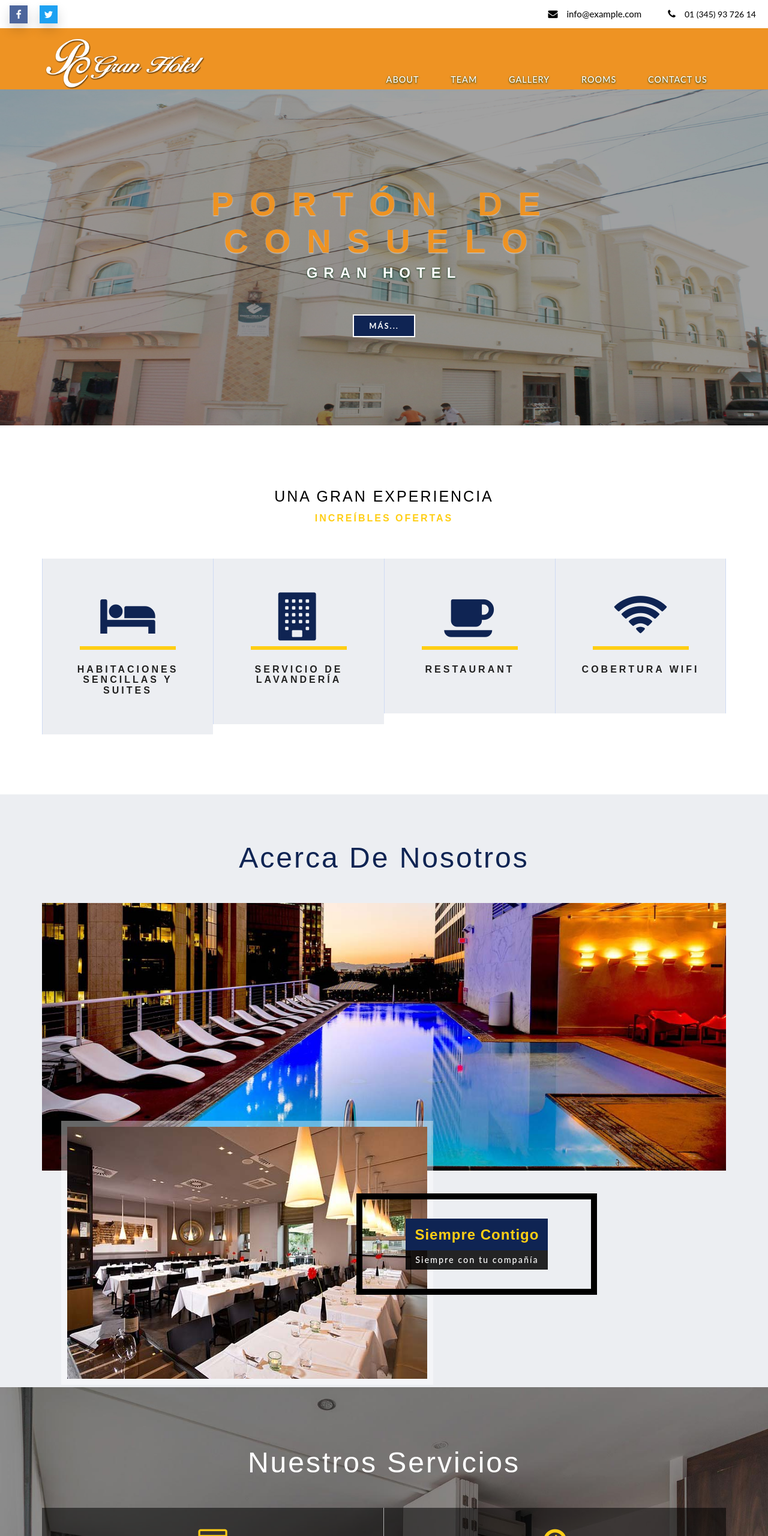
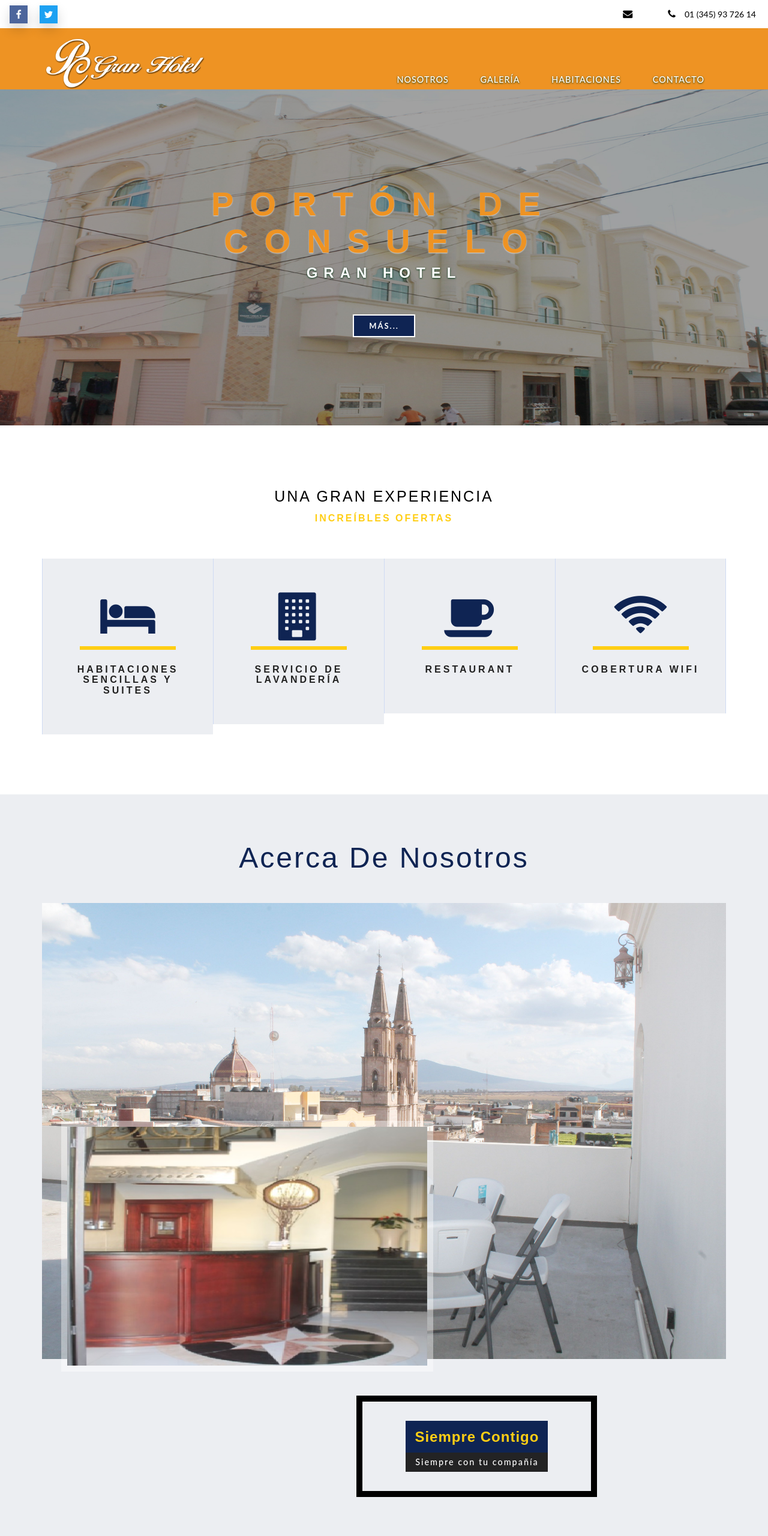
Before and after one commit to betoG7/PortonConsuelo, a plain HTML site: page index.html in a window 1280 px wide. Shown: the top 2560 px of the page at 60% size. Drawn offline with Linux system fonts and the light colour scheme.

Commit message:
imagenes y menu

```diff
--- a/index.html
+++ b/index.html
@@ -37,7 +37,7 @@ Smartphone Compatible web template, free webdesigns for Nokia, Samsung, LG, Sony
 			</div>
 			<div class="contact-bnr-w3-agile">
 				<ul>
-					<li><i class="fa fa-envelope" aria-hidden="true"></i><a href="mailto:info@example.com">INFO@EXAMPLE.COM</a></li>
+					<li><i class="fa fa-envelope" aria-hidden="true"></i><a href="mailto:info@example.com"></a></li>
 					<li><i class="fa fa-phone" aria-hidden="true"></i>01 (345) 93 726 14</li>
 				</ul>
 			</div>
@@ -60,11 +60,11 @@ Smartphone Compatible web template, free webdesigns for Nokia, Samsung, LG, Sony
 					<nav class="menu menu--iris">
 						<ul class="nav navbar-nav menu__list">
 							<li class="menu__item"></li>
-							<li class="menu__item"><a href="#about" class="menu__link scroll">About</a></li>
-							<li class="menu__item"><a href="#team" class="menu__link scroll">Team</a></li>
-							<li class="menu__item"><a href="#gallery" class="menu__link scroll">Gallery</a></li>
-							<li class="menu__item"><a href="#rooms" class="menu__link scroll">Rooms</a></li>
-							<li class="menu__item"><a href="#contact" class="menu__link scroll">Contact Us</a></li>
+							<li class="menu__item"><a href="#about" class="menu__link scroll">Nosotros</a></li>
+							<!--li class="menu__item"><a href="#team" class="menu__link scroll">Team</a></li-->
+							<li class="menu__item"><a href="#gallery" class="menu__link scroll">Galería</a></li>
+							<li class="menu__item"><a href="#rooms" class="menu__link scroll">Habitaciones</a></li>
+							<li class="menu__item"><a href="#contact" class="menu__link scroll">Contacto</a></li>
 						</ul>
 					</nav>
 				</div>
@@ -168,9 +168,9 @@ Smartphone Compatible web template, free webdesigns for Nokia, Samsung, LG, Sony
 				   <div class="ab-w3l-spa">
                             <h3 class="title-w3-agileits title-black-wthree">Acerca de nosotros</h3>
 						   <p class="about-para-w3ls"></p>
-						   <img src="images/about.jpg" class="img-responsive" alt="Hair Salon">
+						   <img src="images/img/fotos-del-hotel-026.jpg" class="img-responsive" alt="Hair Salon">
 										<div class="w3l-slider-img">
-											<img src="images/a1.jpg" class="img-responsive" alt="Hair Salon">
+											<img width="600px" height="600px" src="images/img/fotos-del-hotel-004-1.jpg" class="img-responsive" alt="Hair Salon">
 										</div>
                                        <div class="w3ls-info-about">
 										    <h4>Siempre contigo</h4>
@@ -216,7 +216,7 @@ Smartphone Compatible web template, free webdesigns for Nokia, Samsung, LG, Sony
 <section class="portfolio-w3ls" id="gallery">
 		 <h3 class="title-w3-agileits title-black-wthree">Galería</h3>
 				<div class="col-md-3 gallery-grid gallery1">
-					<a href="images/g1.jpg" class="swipebox"><img src="images/img/fotos-del-hotel-010.jpg" class="img-responsive" alt="/">
+					<a href="images/img/fotos-del-hotel-010.jpg" class="swipebox"><img src="images/img/fotos-del-hotel-010.jpg" class="img-responsive" alt="/">
 						<div class="textbox">
 						<h4>Resort Inn</h4>
 							<p><i class="fa fa-picture-o" aria-hidden="true"></i></p>
@@ -224,7 +224,7 @@ Smartphone Compatible web template, free webdesigns for Nokia, Samsung, LG, Sony
 				</a>
 				</div>
 				<div class="col-md-3 gallery-grid gallery1">
-					<a href="images/g2.jpg" class="swipebox"><img src="images/img/fotos-del-hotel-003.jpg" class="img-responsive" alt="/">
+					<a href="images/img/fotos-del-hotel-003.jpg" class="swipebox"><img src="images/img/fotos-del-hotel-003.jpg" class="img-responsive" alt="/">
 						<div class="textbox">
 						<h4>Resort Inn</h4>
 							<p><i class="fa fa-picture-o" aria-hidden="true"></i></p>
@@ -232,7 +232,7 @@ Smartphone Compatible web template, free webdesigns for Nokia, Samsung, LG, Sony
 				</a>
 				</div>
 				<div class="col-md-3 gallery-grid gallery1">
-					<a href="images/g3.jpg" class="swipebox"><img src="images/img/fotos-del-hotel-012.jpg" class="img-responsive" alt="/">
+					<a href="images/img/fotos-del-hotel-012.jpg" class="swipebox"><img src="images/img/fotos-del-hotel-012.jpg" class="img-responsive" alt="/">
 						<div class="textbox">
 						<h4>Resort Inn</h4>
 							<p><i class="fa fa-picture-o" aria-hidden="true"></i></p>
@@ -240,7 +240,7 @@ Smartphone Compatible web template, free webdesigns for Nokia, Samsung, LG, Sony
 				</a>
 				</div>
 				<div class="col-md-3 gallery-grid gallery1">
-					<a href="images/g4.jpg" class="swipebox"><img src="images/img/fotos-del-hotel-026.jpg" class="img-responsive" alt="/">
+					<a href="images/img/fotos-del-hotel-026.jpg" class="swipebox"><img src="images/img/fotos-del-hotel-026.jpg" class="img-responsive" alt="/">
 						<div class="textbox">
 						<h4>Resort Inn</h4>
 							<p><i class="fa fa-picture-o" aria-hidden="true"></i></p>
@@ -248,7 +248,7 @@ Smartphone Compatible web template, free webdesigns for Nokia, Samsung, LG, Sony
 				</a>
 				</div>
 				<div class="col-md-3 gallery-grid gallery1">
-					<a href="images/g5.jpg" class="swipebox"><img src="images/img/fotos-del-hotel-004-1.jpg" class="img-responsive" alt="/">
+					<a href="images/img/fotos-del-hotel-004-1.jpg" class="swipebox"><img src="images/img/fotos-del-hotel-004-1.jpg" class="img-responsive" alt="/">
 						<div class="textbox">
 						<h4>Resort Inn</h4>
 							<p><i class="fa fa-picture-o" aria-hidden="true"></i></p>
@@ -256,7 +256,7 @@ Smartphone Compatible web template, free webdesigns for Nokia, Samsung, LG, Sony
 					</a>
 				</div>
 				<div class="col-md-3 gallery-grid gallery1">
-					<a href="images/g6.jpg" class="swipebox"><img src="images/img/fotos-del-hotel-029.jpg" class="img-responsive" alt="/">
+					<a href="images/img/fotos-del-hotel-029.jpg" class="swipebox"><img src="images/img/fotos-del-hotel-029.jpg" class="img-responsive" alt="/">
 						<div class="textbox">
 						<h4>Resort Inn</h4>
 							<p><i class="fa fa-picture-o" aria-hidden="true"></i></p>
@@ -264,7 +264,7 @@ Smartphone Compatible web template, free webdesigns for Nokia, Samsung, LG, Sony
 				   </a>
 				</div>
 				<div class="col-md-3 gallery-grid gallery1">
-					<a href="images/g6.jpg" class="swipebox"><img src="images/img/fotos-del-hotel-019.jpg" class="img-responsive" alt="/">
+					<a href="images/img/fotos-del-hotel-019.jpg" class="swipebox"><img src="images/img/fotos-del-hotel-019.jpg" class="img-responsive" alt="/">
 						<div class="textbox">
 						<h4>Resort Inn</h4>
 							<p><i class="fa fa-picture-o" aria-hidden="true"></i></p>
@@ -272,7 +272,7 @@ Smartphone Compatible web template, free webdesigns for Nokia, Samsung, LG, Sony
 				   </a>
 				</div>
 				<div class="col-md-3 gallery-grid gallery1">
-					<a href="images/g6.jpg" class="swipebox"><img src="images/img/fotos-del-hotel-032-1.jpg" class="img-responsive" alt="/">
+					<a href="images/img/fotos-del-hotel-032-1.jpg" class="swipebox"><img src="images/img/fotos-del-hotel-032-1.jpg" class="img-responsive" alt="/">
 						<div class="textbox">
 						<h4>Resort Inn</h4>
 							<p><i class="fa fa-picture-o" aria-hidden="true"></i></p>
```
Also changed, not shown: images/img/r1.jpg (added).
